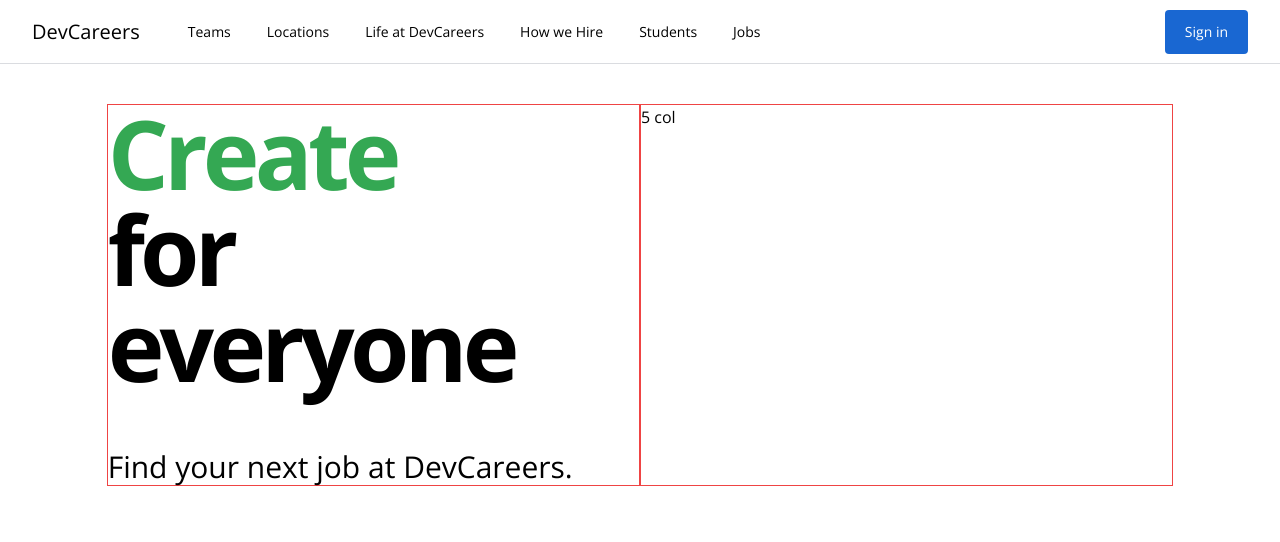
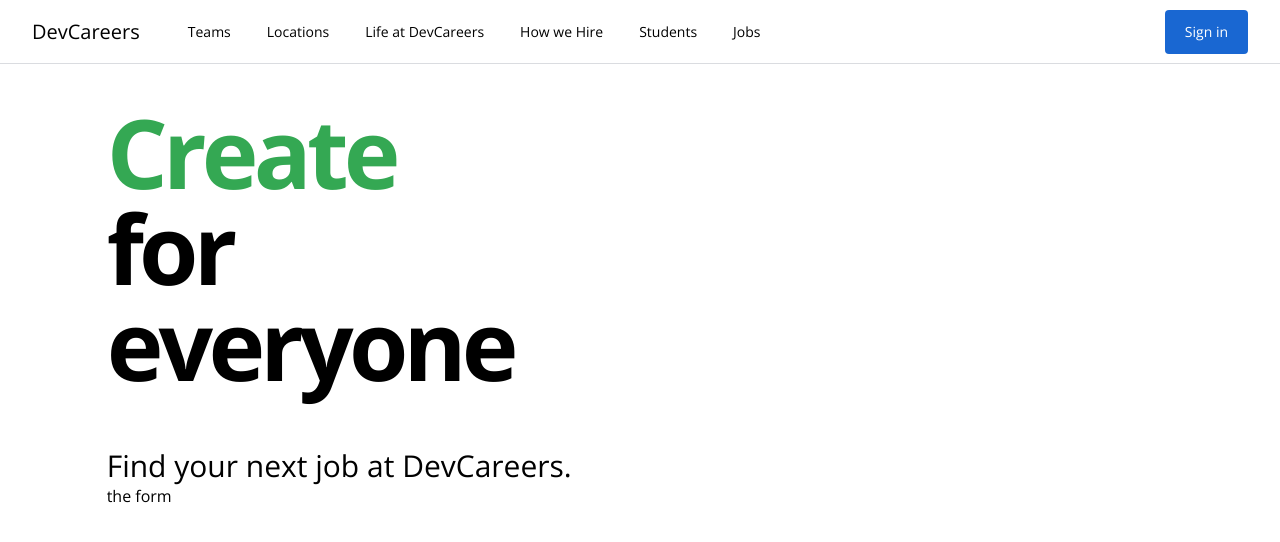
Before and after one commit to brwmaster/job-search, a Vue app: page / in a window 1280 px wide. Shown: the top 542 px of the page. Built offline with nearby package versions, Linux system fonts and the light colour scheme.

Commit message:
Added basic job search form and did some cleanup for the hero

```diff
--- /dev/null
+++ b/src/components/JobSearchForm.vue
@@ -0,0 +1,9 @@
+<template>
+  <form>the form</form>
+</template>
+
+<script>
+export default {
+  name: "JobSearchForm",
+};
+</script>
--- a/src/components/MainHero.vue
+++ b/src/components/MainHero.vue
@@ -2,10 +2,11 @@
   <main>
     <section class="flex h-screen flex-col pt-10 pb-20">
       <div class="grid grid-cols-12">
-        <div class="col-span-5 col-start-2 border border-red-500">
+        <div class="col-span-5 col-start-2">
           <the-headline />
+          <job-search-form />
         </div>
-        <div class="col-span-5 col-start-7 border border-red-500">5 col</div>
+        <div class="col-span-5 col-start-7"></div>
       </div>
     </section>
   </main>
@@ -13,10 +14,13 @@
 
 <script>
 import TheHeadline from "@/components/TheHeadline.vue";
+import JobSearchForm from "@/components/JobSearchForm.vue";
+
 export default {
   name: "MainHero",
   components: {
     TheHeadline,
+    JobSearchForm,
   },
 };
 </script>
```
